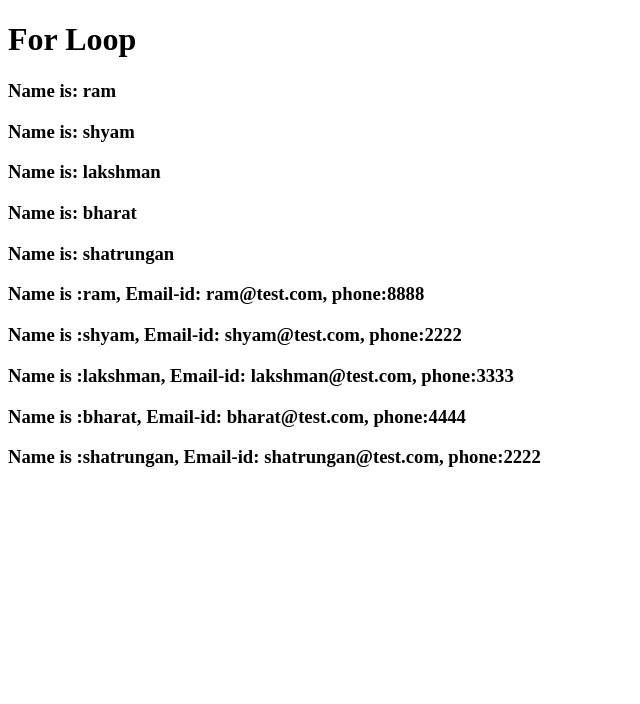
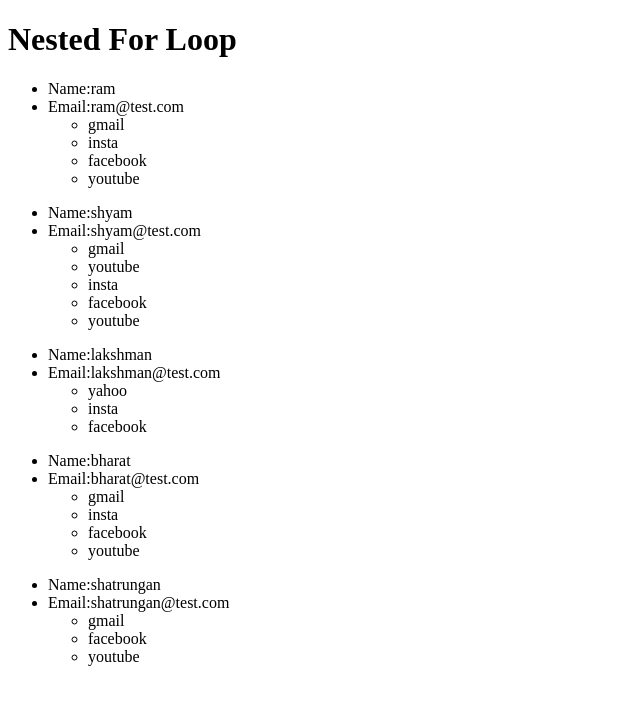
Before and after one commit to YashShetty2001/Angular, an Angular app: page / in a window 1280 px wide. Shown: the top 704 px of the page, without its empty margins (0-640 px from the left). Built offline with nearby package versions, Linux system fonts and the light colour scheme.

Commit message:
Nested for loop

```diff
--- a/src/app/app.component.html
+++ b/src/app/app.component.html
@@ -1,4 +1,9 @@
 <h1 >{{title}} </h1>
-<h3 *ngFor="let item of users">Name is: {{item}}</h3>
+<ul *ngFor="let item of Userlist">
+<li>Name:{{item.name}}</li>
+<li>Email:{{item.email}}</li>
+    <ul *ngFor="let accounts of item.SocialAccounts">
+        <li>{{accounts}}</li>
 
-<h3 *ngFor="let item of Userlist">Name is :{{item.name}}, Email-id: {{item.email}}, phone:{{item.phone}}</h3>
+    </ul>
+</ul>
--- a/src/app/app.component.ts
+++ b/src/app/app.component.ts
@@ -6,13 +6,13 @@ import { Component } from '@angular/core';
   styleUrls: ['./app.component.css']
 })
 export class AppComponent {
-  title = 'For Loop';
+  title = 'Nested For Loop';
   users=['ram', 'shyam','lakshman','bharat', 'shatrungan']
   Userlist=[
-  {name:'ram', email:'ram@test.com', phone:'8888'},
-  {name:'shyam', email:'shyam@test.com', phone:'2222'},
-  {name:'lakshman', email:'lakshman@test.com', phone:'3333'},
-  {name:'bharat', email:'bharat@test.com', phone:'4444'},
-  {name:'shatrungan', email:'shatrungan@test.com', phone:'2222'}
+  {name:'ram', email:'ram@test.com', phone:'8888', SocialAccounts:['gmail','insta','facebook','youtube']},
+  {name:'shyam', email:'shyam@test.com', phone:'2222', SocialAccounts:['gmail','youtube','insta','facebook','youtube']},
+  {name:'lakshman', email:'lakshman@test.com', phone:'3333', SocialAccounts:['yahoo','insta','facebook']},
+  {name:'bharat', email:'bharat@test.com', phone:'4444', SocialAccounts:['gmail','insta','facebook','youtube']},
+  {name:'shatrungan', email:'shatrungan@test.com', phone:'2222', SocialAccounts:['gmail','facebook','youtube']}
   ]
 }
```
